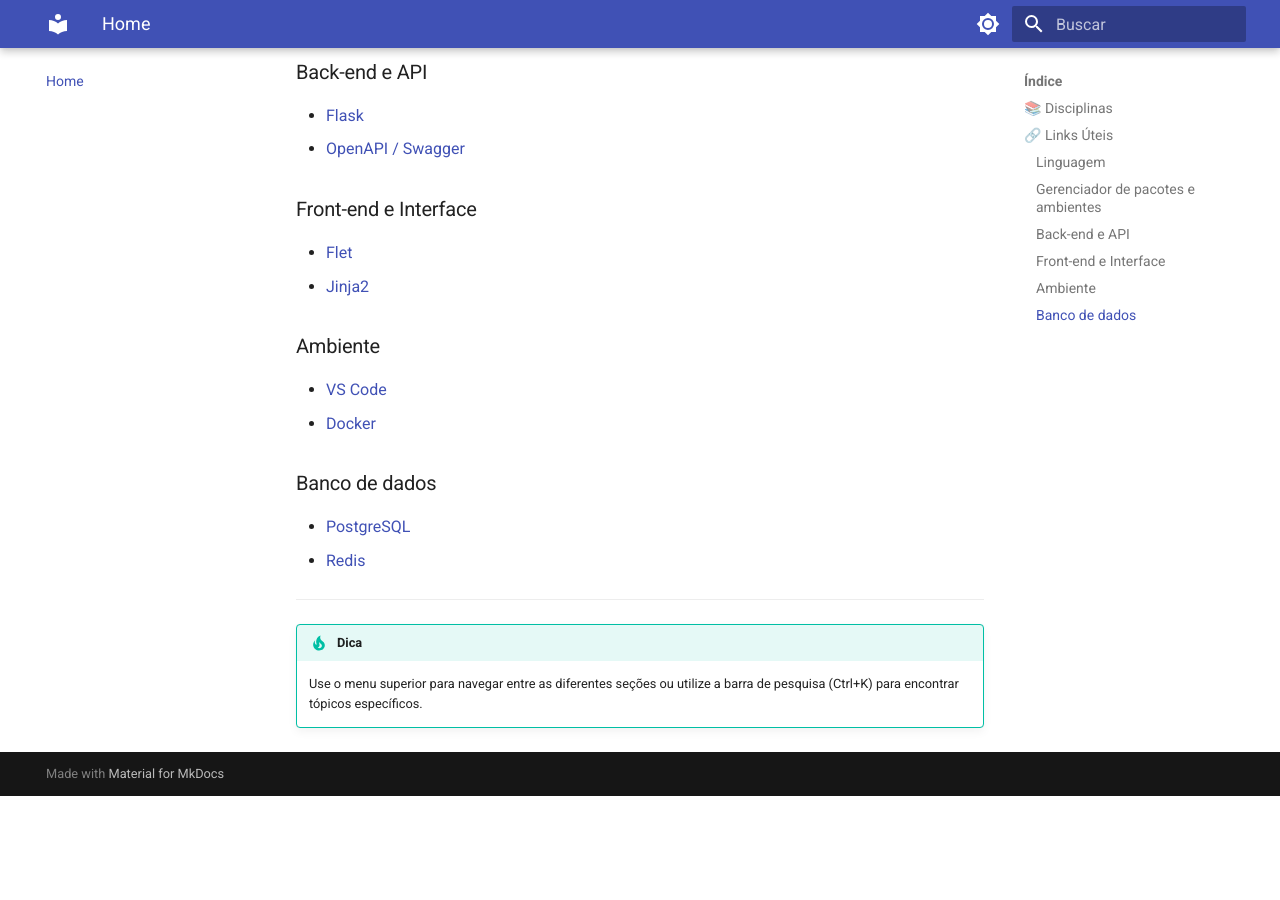
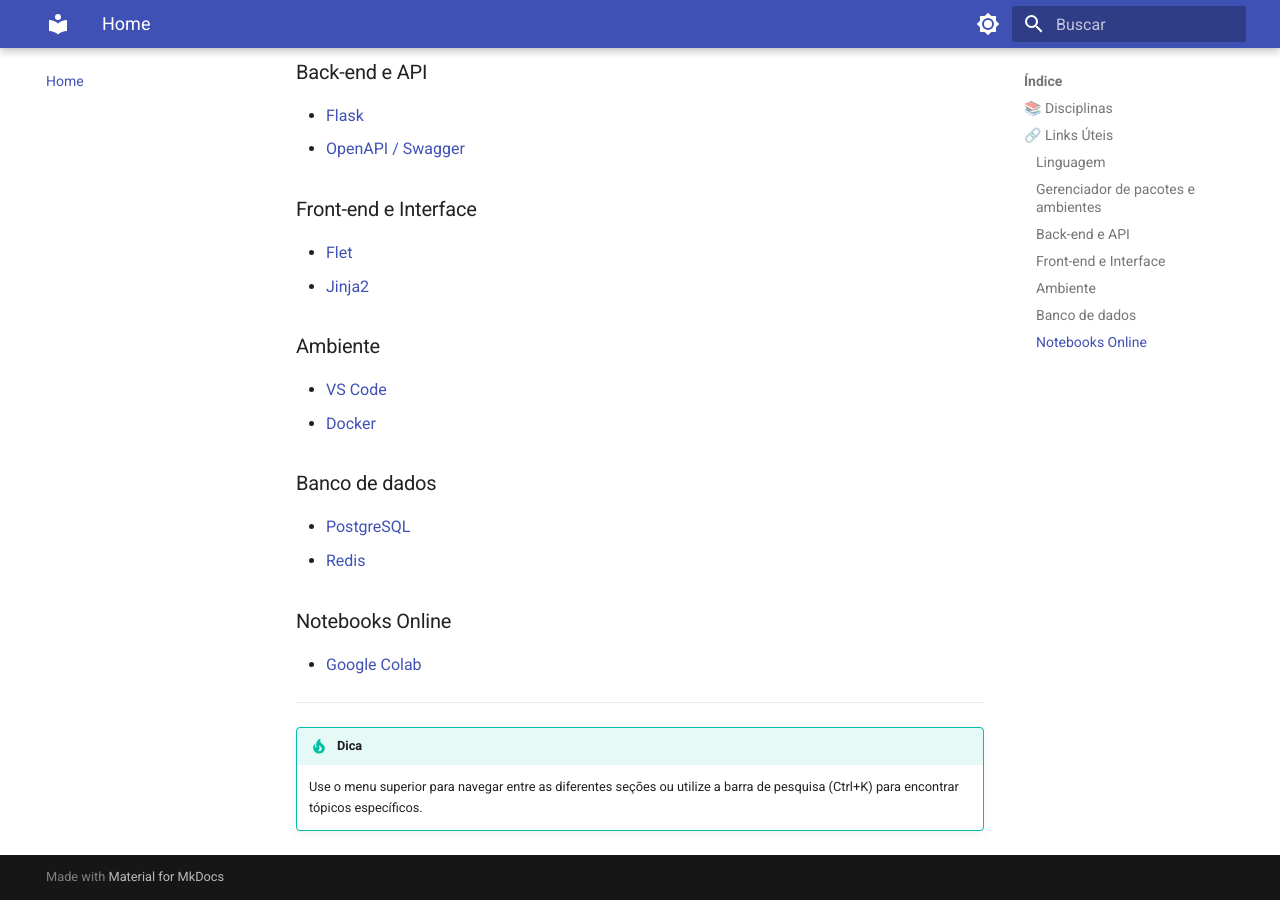
Before and after one commit to i-davies/Conteudo-Fatec-2026-1, an MkDocs documentation site: the page built from docs/index.md, in a window 1280 px wide and 900 px high, scrolled down 998 px. Built offline with MkDocs 1.6.1 and Material for MkDocs 9.7.7, drawn with Linux system fonts in a browser that asks for light colours; emoji names are drawn with the system emoji font; before the commit the page ends 1794 px from its top, so only the background shows below that.

Commit message:
docs: colab google

```diff
--- a/docs/index.md
+++ b/docs/index.md
@@ -57,6 +57,9 @@
 - [PostgreSQL](https://www.postgresql.org/)
 - [Redis](https://redis.io/)
 
+### Notebooks Online
+- [Google Colab](https://colab.research.google.com/)
+
 ---
 
 !!! tip "Dica"
```
